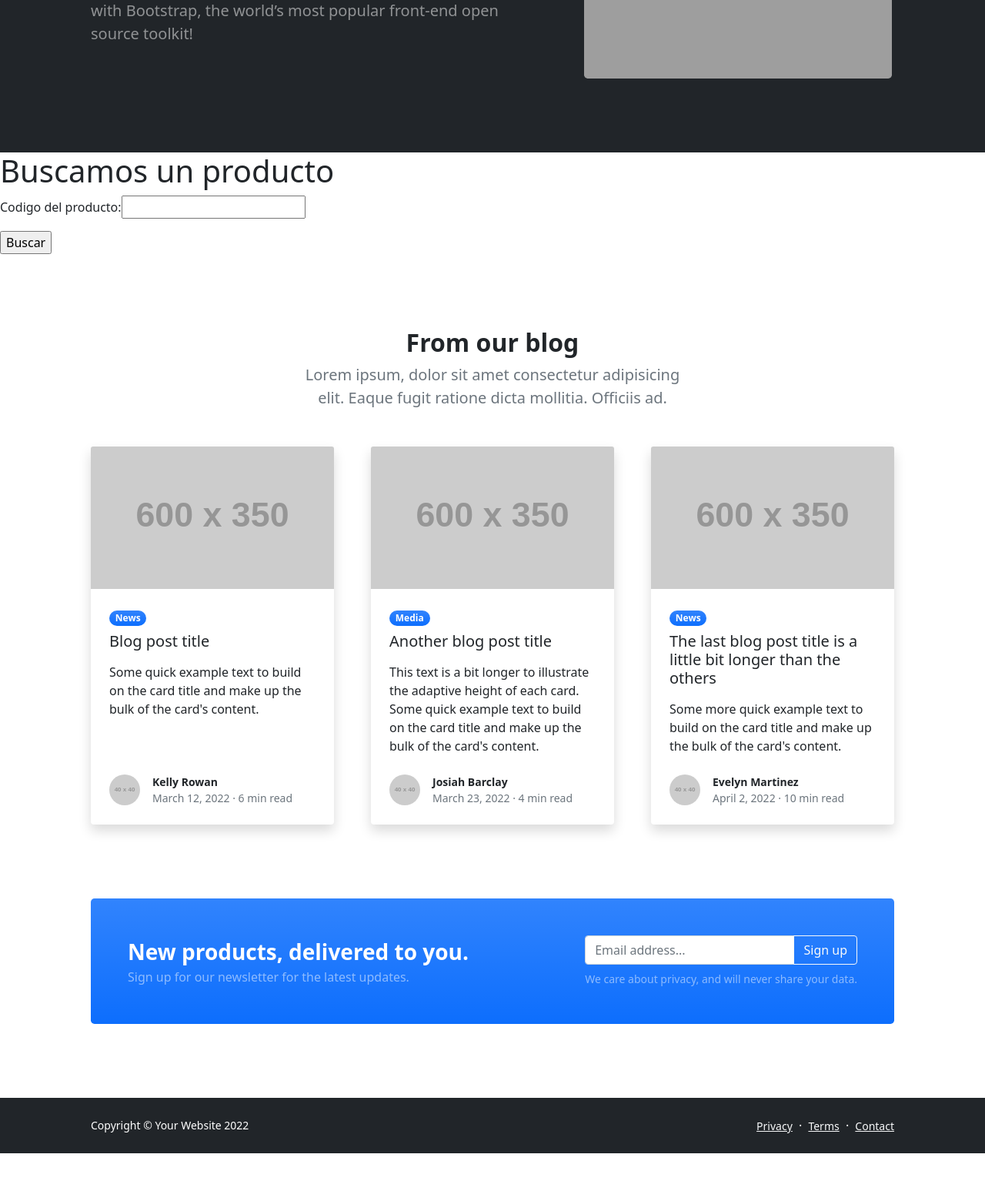
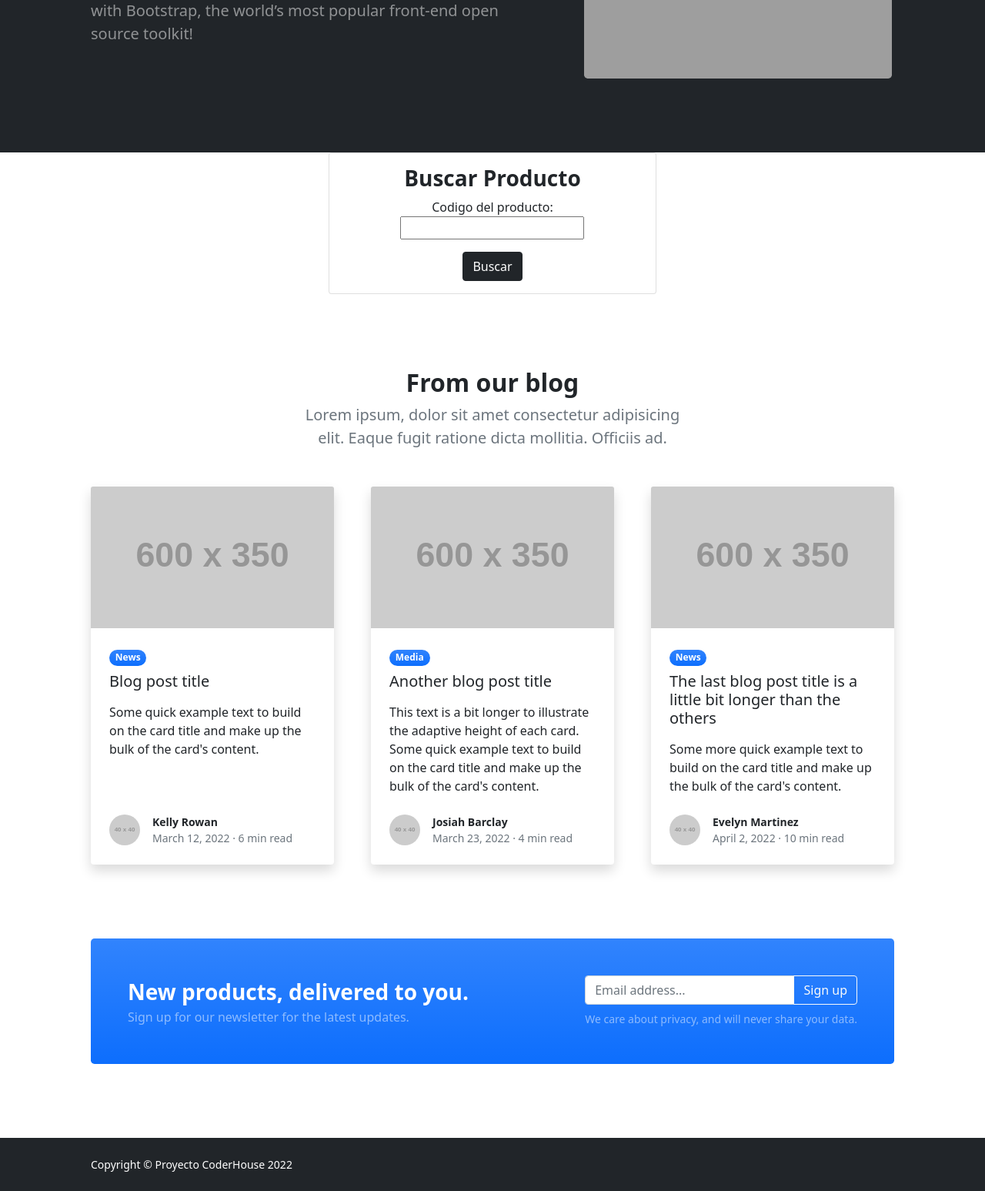
Before and after one commit to agusfebre/TrabajoCoderAguero_Febre_Valentin, a Django app: page /appgreenmarket/busquedaProducto/ in a window 1280 px wide. Shown: the part 350-1897 px from the top of the page at 77% size. Before the commit the page ends 1848 px from the top, so only its background shows below. Run offline with Django 4.2, Linux system fonts and the light colour scheme; grey boxes labelled with a size stand in for pictures from a placeholder-image service; some libraries are stand-ins or nearby versions; grey boxes are pictures that could not be loaded.

Commit message:
se acomodo estetica de buscador de productos

```diff
--- a/appgreenmarket/template/appgreenmarket/busquedaProducto.html
+++ b/appgreenmarket/template/appgreenmarket/busquedaProducto.html
@@ -4,15 +4,17 @@
 
 {% block content %}
 
-<H1>Buscamos un producto</H1>
-<form action="{% url 'buscar' %}" method="GET"> {% csrf_token %}
+<div class="col-md-4 offset-md-4 card card-body p-3 text-center">
+    <h3 class="fw-bolder">Buscar Producto</h3>
+    <form action="{% url 'buscar' %}" method="GET"> {% csrf_token %}
 
-    <p>Codigo del producto:<input type="number" name="codigo" id="codigo"></p>
+        <p>Codigo del producto: <input type="number" name="codigo" id="codigo"></p>
 
-    <input type="submit" value="Buscar">
+    <input class="btn btn-dark" type="submit" value="Buscar">
 
 
 </form>
+</div>
 
 
 {% endblock %}
--- a/appgreenmarket/template/appgreenmarket/cargaProducto.html
+++ b/appgreenmarket/template/appgreenmarket/cargaProducto.html
@@ -7,7 +7,7 @@
 <h2 class="fw-bolder card card-body p-5 text-center">{{ mensaje }}</h2>
 {% else %}
 <div class="col-md-4 offset-md-4 card card-body p-3 text-center">
-<h3 class="fw-bolder">Carga de Productos:</h3>
+<h3 class="fw-bolder">Carga de Producto:</h3>
 <form action="{% url 'cargaProducto' %}" class="card card-body p-5 text-center" method="POST"> {% csrf_token %}
 
 <table>
--- a/appgreenmarket/template/appgreenmarket/inicio.html
+++ b/appgreenmarket/template/appgreenmarket/inicio.html
@@ -21,7 +21,7 @@
             <!-- Navigation-->
             <nav class="navbar navbar-expand-lg navbar-dark bg-dark">
                 <div class="container px-5">
-                    <a class="navbar-brand" href="index.html">GREEN MARKET</a>
+                    <a class="navbar-brand" href="{% url 'inicio' %}">GREEN MARKET</a>
                     <button class="navbar-toggler" type="button" data-bs-toggle="collapse" data-bs-target="#navbarSupportedContent" aria-controls="navbarSupportedContent" aria-expanded="false" aria-label="Toggle navigation"><span class="navbar-toggler-icon"></span></button>
                     <div class="collapse navbar-collapse" id="navbarSupportedContent">
                         <ul class="navbar-nav ms-auto mb-2 mb-lg-0">
@@ -172,14 +172,8 @@
         <footer class="bg-dark py-4 mt-auto">
             <div class="container px-5">
                 <div class="row align-items-center justify-content-between flex-column flex-sm-row">
-                    <div class="col-auto"><div class="small m-0 text-white">Copyright &copy; Your Website 2022</div></div>
-                    <div class="col-auto">
-                        <a class="link-light small" href="#!">Privacy</a>
-                        <span class="text-white mx-1">&middot;</span>
-                        <a class="link-light small" href="#!">Terms</a>
-                        <span class="text-white mx-1">&middot;</span>
-                        <a class="link-light small" href="#!">Contact</a>
-                    </div>
+                    <div class="col-auto"><div class="small m-0 text-white">Copyright &copy; Proyecto CoderHouse 2022</div></div>
+
                 </div>
             </div>
         </footer>
```
Also changed, not shown: appgreenmarket/template/appgreenmarket/resultadosBusqueda.html (+10 -9 lines).
